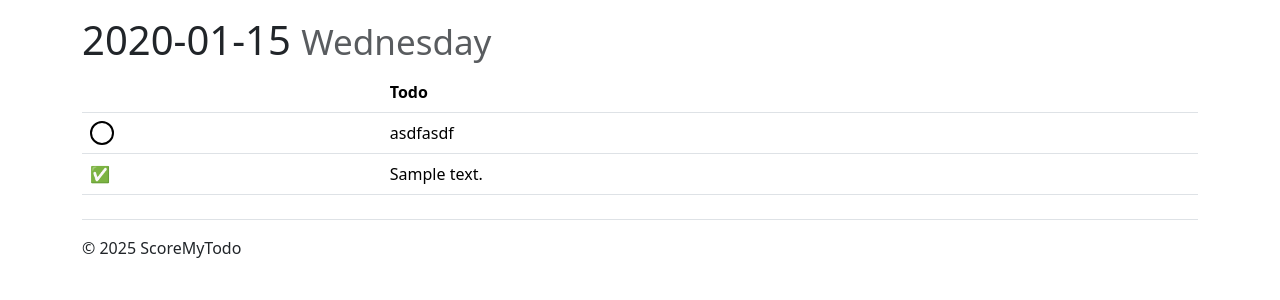
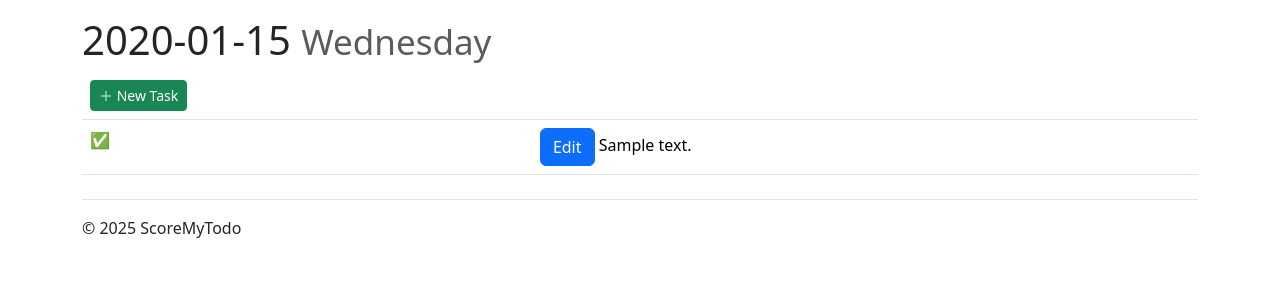
Before and after one commit to alex-b1729/scoremytodo, a Django app: page /todo/00000000-0000-0000-0000-000000000001/ in a window 1280 px wide. Shown: the part 56-356 px from the top of the page. Run offline with Django 5.2, Linux system fonts and the light colour scheme; tables that the repository leaves empty hold one stand-in row (values such as "Sample post").

Commit message:
task edit barely works

```diff
--- a/scoremytodo/urls.py
+++ b/scoremytodo/urls.py
@@ -42,6 +42,14 @@ urlpatterns = [
                 include([
                     path('', todo_views.DailyListView.as_view(), name='daily_list'),
                     path('delete/', todo_views.daily_list_delete, name='daily_list_delete'),
+                    path(
+                        'task/',
+                        include([
+                            path('create/', todo_views.TaskCreateUpdateView.as_view(), name='task_create'),
+                            path('<int:pk>/edit/', todo_views.TaskCreateUpdateView.as_view(), name='task_edit'),
+                            # path('<pk:int>/delete/', todo_views.TaskDeleteView.as_view(), name='task_delete'),
+                        ])
+                    )
                 ])
             ),
         ])
--- a/todo/templates/base.html
+++ b/todo/templates/base.html
@@ -16,8 +16,16 @@
                 rel="stylesheet"
                 integrity="sha384-4Q6Gf2aSP4eDXB8Miphtr37CMZZQ5oXLH2yaXMJ2w8e2ZtHTl7GptT4jmndRuHDT"
                 crossorigin="anonymous">
+        <link rel="stylesheet" href="https://cdn.jsdelivr.net/npm/bootstrap-icons@1.13.1/font/bootstrap-icons.min.css">
         <!--local style-->
         <link rel="stylesheet" href="{% static 'css/base.css' %}"/>
+
+        <!-- htmx -->
+        <script
+                src="https://unpkg.com/htmx.org@2.0.4"
+                integrity="sha384-HGfztofotfshcF7+8n44JQL2oJmowVChPTg48S+jvZoztPfvwD79OC/LTtG6dMp+"
+                crossorigin="anonymous">
+        </script>
         {% endblock %}
 
         <title>{% block title %}ScoreMyTodo{% endblock %}</title>
@@ -47,6 +55,12 @@
         {% include 'partials/footer.html' %}
         {% endblock %}
 
+        <script>
+            document.body.addEventListener('htmx:configRequest', (event) => {
+            event.detail.headers['X-CSRFToken'] = '{{ csrf_token }}';
+            })
+        </script>
+
         {% block bootstrapjs %}
         <script
                 src="https://cdn.jsdelivr.net/npm/bootstrap@5.3.6/dist/js/bootstrap.bundle.min.js"
--- a/todo/templates/daily_list.html
+++ b/todo/templates/daily_list.html
@@ -16,22 +16,18 @@
 <table class="table">
     <thead>
     <tr class="">
-        <th scope="col" class=""></th>
-        <th scope="col">Todo</th>
+        <th scope="col">
+            <button type="button" class="btn btn-success btn-sm">
+                <i class="bi bi-plus-lg"></i> New Task
+            </button>
+        </th>
+        <th scope="col"></th>
     </tr>
     </thead>
     <tbody>
-    <tr class="">
-        <td class="">
-            <div class="hover-circle">
-                <span class="checkmark">&#10003;</span>
-            </div>
-        </td>
-        <td>asdfasdf</td>
-    </tr>
     {% for task in dailylist.tasks.all %}
-    <tr class="">
-        <td class="">
+    <tr hx-target="this" hx-swap="outerHTML">
+        <td>
             {% if task.completed %}
             ✅
             {% else %}
@@ -40,7 +36,12 @@
             </div>
             {% endif %}
         </td>
-        <td>{{ task.description }}</td>
+        <td>
+            <button hx-get="{% url 'task_edit' dailylist.uid task.pk %}" class="btn btn-primary">
+                Edit
+            </button>
+            {{ task.description }}
+        </td>
     </tr>
     {% empty %}
     <tr class="">
--- a/todo/views.py
+++ b/todo/views.py
@@ -1,6 +1,6 @@
 import datetime as dt
 
-from django.http import HttpResponse, HttpResponseRedirect
+from django.http import Http404, HttpResponseRedirect
 from django.shortcuts import render, reverse, get_object_or_404
 
 from django.contrib import messages
@@ -73,16 +73,13 @@ class TodaysList(View):
     created: bool
 
     def dispatch(self, request, *args, **kwargs):
-        print('dispatching todayslist')
         if request.user.is_authenticated:
-            print('user authenticated')
             # retrieve users td for today or create a new one
             self.daily_list, self.created = models.DailyList.objects.get_or_create(
                 owner=request.user,
                 created=dt.date.today(),
             )
         else:
-            print('user not auth, creating new list')
             self.created = True
             self.daily_list = models.DailyList.objects.create(
                 owner=None,
@@ -109,14 +106,11 @@ class DailyListView(generic.TemplateView):
         self.dailylist = None
         obj = get_object_or_404(
             models.DailyList,
-            uid=kwargs['uid'],
+            uid=kwargs.get('uid'),
         )
         if (obj.owner == self.request.user) or obj.shareable:
-            print('request user can view')
             self.dailylist = obj
         else:
-            print('redirecting to new')
-            # todo should make explicit to user that they can't view the list they queried
             messages.warning(self.request, 'You can\'t view that todo')
             return HttpResponseRedirect(reverse('todays_list'))
 
@@ -130,8 +124,6 @@ class DailyListView(generic.TemplateView):
         return context
 
 
-
-
 @login_required
 def daily_list_delete(request):
     if request.method == 'POST':
@@ -143,3 +135,76 @@ def daily_list_delete(request):
         'daily_list_delete.html',
         {'form': None}
     )
+
+
+class TaskCreateUpdateView(View):
+    dailylist = None
+    task = None
+    form = None
+
+    def get_form(self, data=None, files=None):
+        return forms.TaskEditForm(
+            instance=self.task,
+            data=data,
+        )
+
+    def dispatch(self, request, *args, **kwargs):
+        self.dailylist = None
+        self.task = None
+        self.form = None
+
+        # get the daily list the task is part of
+        dailylist_uid = kwargs.get('uid')
+        self.dailylist = get_object_or_404(
+            models.DailyList,
+            uid=dailylist_uid,
+        )
+        # don't allow editing of non-shared dailylists that you're not owner of
+        if (self.dailylist.owner != request.user) and not self.dailylist.shareable:
+            raise Http404
+
+        # get task if exists
+        task_pk = kwargs.get('pk')
+        if task_pk:
+            self.task = get_object_or_404(
+                models.Task,
+                pk=task_pk,
+                daily_list=self.dailylist,
+            )
+
+        return super().dispatch(request, *args, **kwargs)
+
+    def get(self, request, *args, **kwargs):
+        self.form = self.get_form()
+        return render(
+            request,
+            'partials/task_edit.html',
+            {
+                'form': self.form,
+                'dailylist_uid': self.dailylist.uid,
+            },
+        )
+
+    def post(self, request, *args, **kwargs):
+        self.form = self.get_form(data=request.POST)
+        if self.form.is_valid():
+            updated_task = self.form.save(commit=False)
+            if updated_task.pk:
+                # editing existing
+                updated_task.save()
+            else:
+                updated_task.daily_list = self.dailylist
+                updated_task.save()
+            return render(
+                request,
+                'partials/task_table_row.html',
+                {'task': updated_task},
+            )
+        return render(
+            request,
+            'partials/task_edit.html',
+            {
+                'form': self.form,
+                'dailylist_uid': self.dailylist.uid,
+            },
+        )
```
Also changed, not shown: todo/forms.py (+15 -0 lines), todo/templates/partials/task_edit.html (added, +12 -0 lines), todo/templates/partials/task_table_row.html (added, +12 -0 lines).
